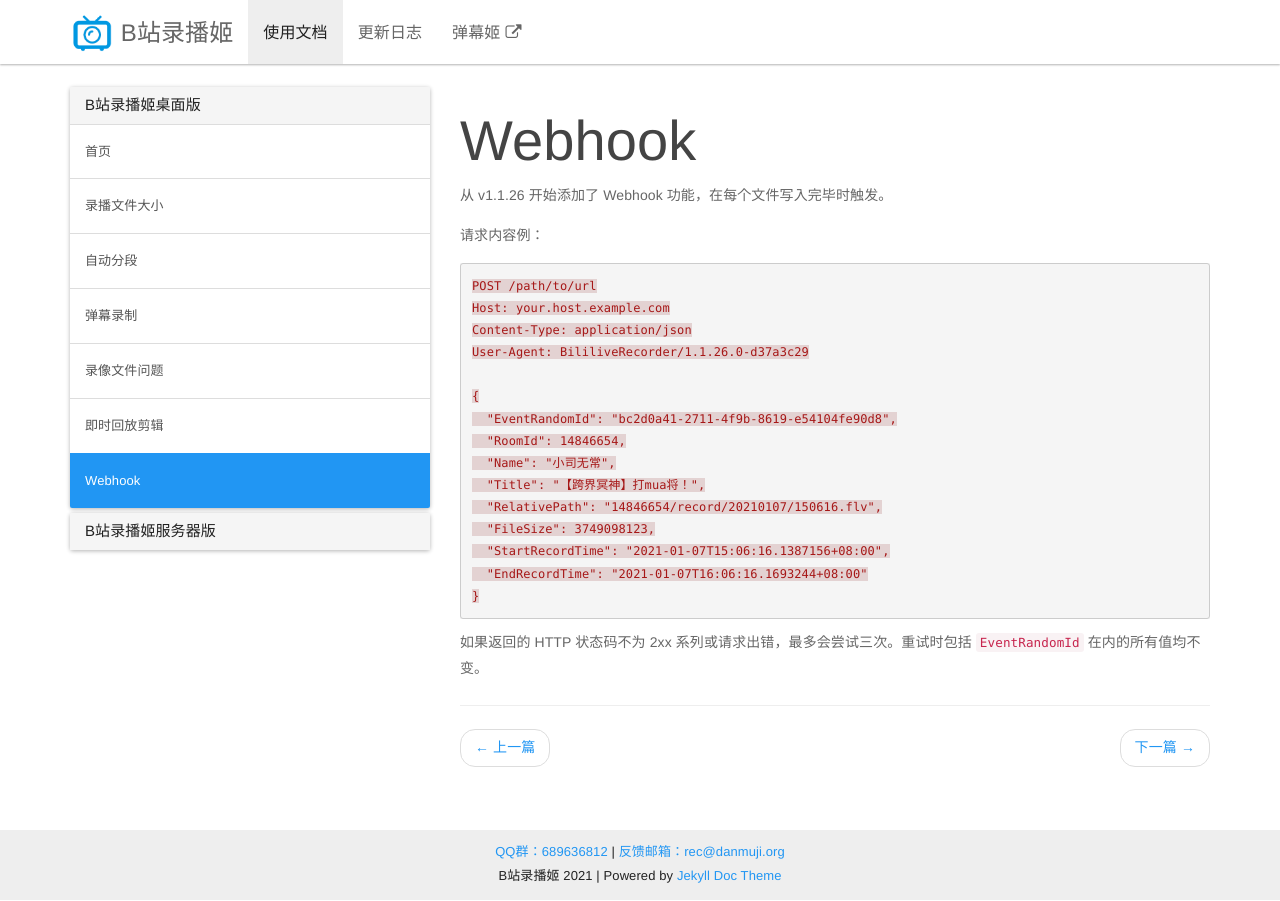
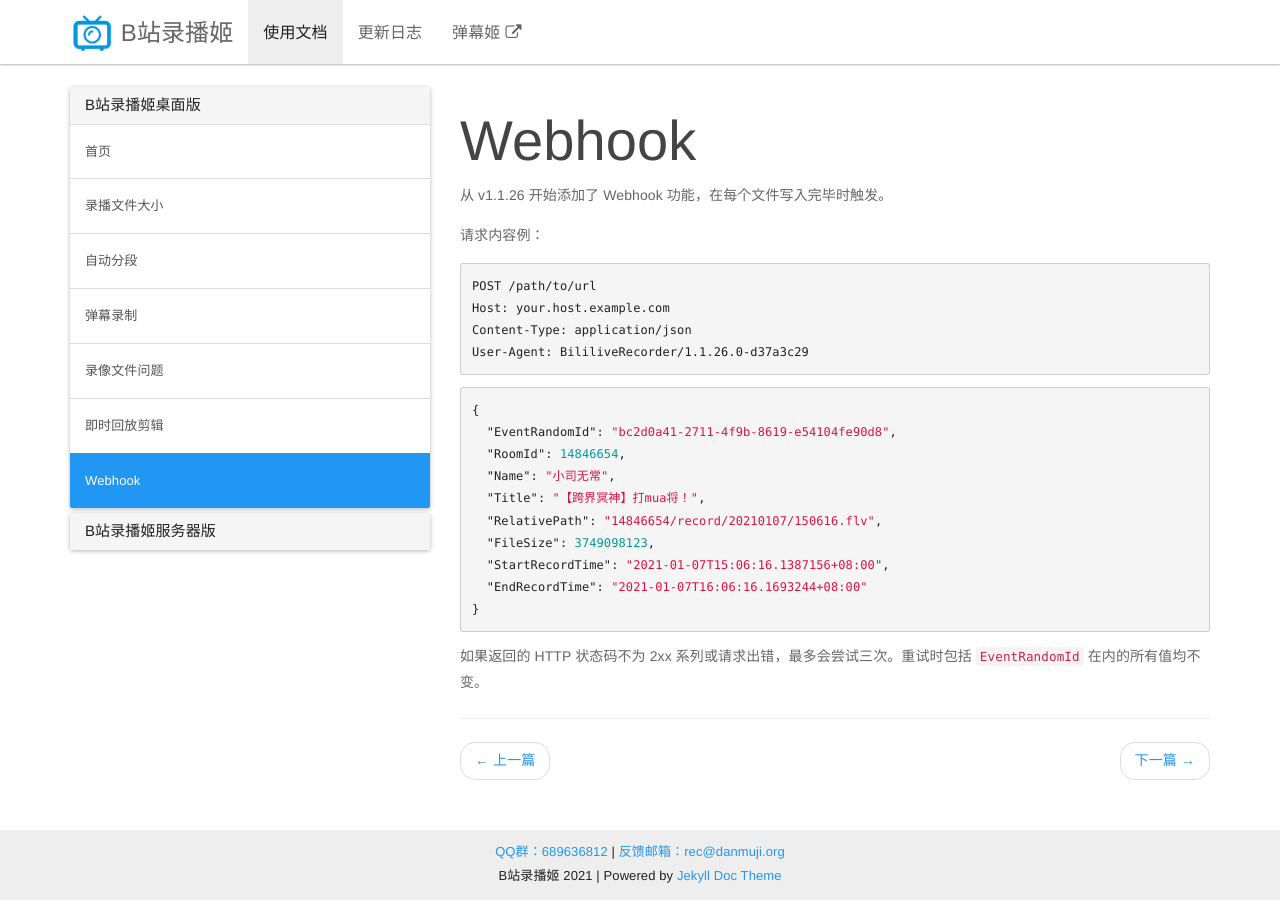
Before and after one commit to BililiveRecorder/website-jekyll-retired, a Jekyll site: the page built from _docs/desktop/webhook.md, in a window 1280 px wide. Built offline with Jekyll 4.4.1, drawn with Linux system fonts in a browser that asks for light colours.

Commit message:
update style

````diff
--- a/_docs/desktop/webhook.md
+++ b/_docs/desktop/webhook.md
@@ -6,12 +6,14 @@ title: Webhook
 
 请求内容例：
 
-```http
+```text
 POST /path/to/url
 Host: your.host.example.com
 Content-Type: application/json
 User-Agent: BililiveRecorder/1.1.26.0-d37a3c29
+```
 
+```json
 {
   "EventRandomId": "bc2d0a41-2711-4f9b-8619-e54104fe90d8",
   "RoomId": 14846654,
````
